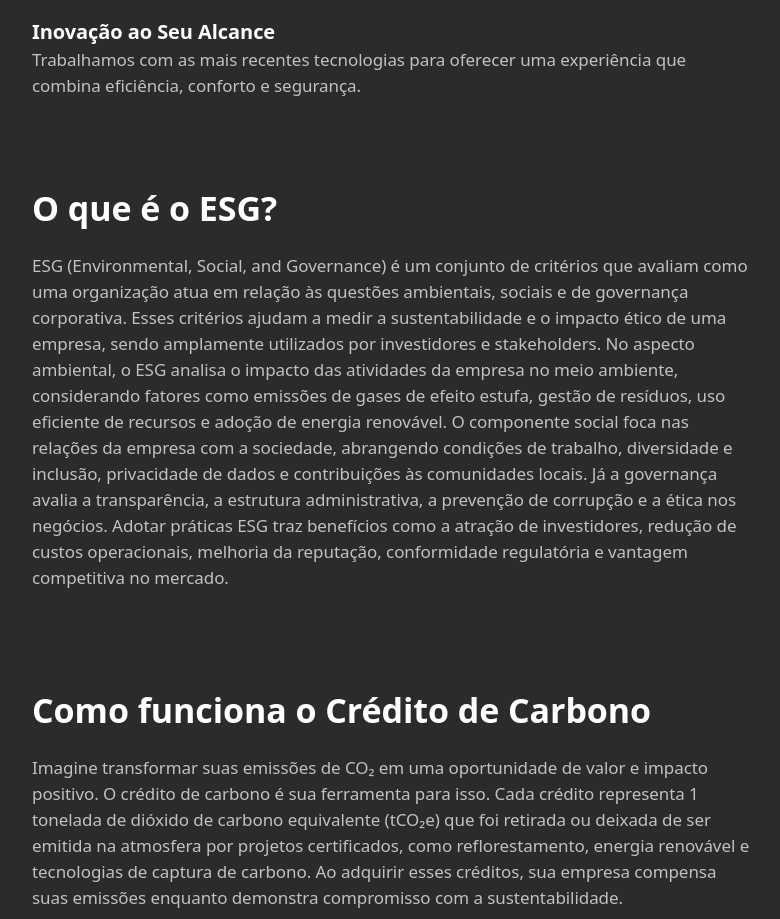
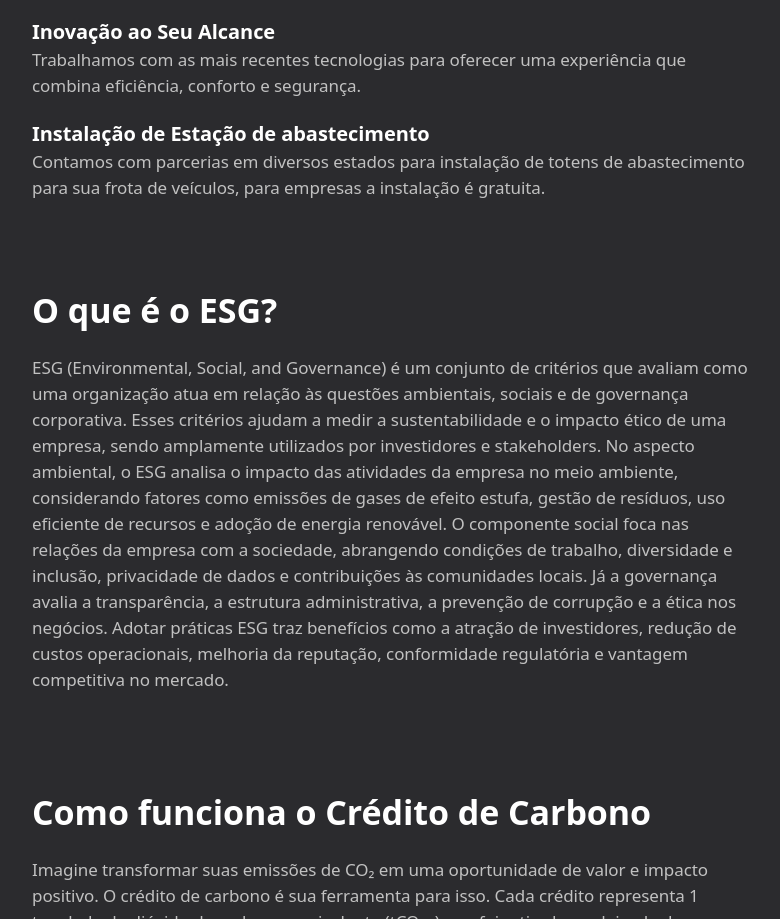
Before and after one commit to KadajoFiap/EcoDrive, a plain HTML site: page servicos.html in a window 1280 px wide. Shown: the part 1709-2628 px from the top of the page, without its empty margins (248-1028 px from the left). Drawn offline with Linux system fonts and the light colour scheme.

Commit message:
Update servicos.html
Adicionando o diferencial do totem de abastecimento

```diff
--- a/servicos.html
+++ b/servicos.html
@@ -112,6 +112,10 @@
                         <p>Trabalhamos com as mais recentes tecnologias para oferecer uma experiência que combina
                             eficiência, conforto e segurança.</p>
                     </div>
+                    <div class="diferencial-item">
+                        <h3>Instalação de Estação de abastecimento</h3>
+                        <p>Contamos com parcerias em diversos estados para instalação de totens de abastecimento para sua frota de veículos, para empresas a instalação é gratuita.</p>
+                    </div>
                 </div>
             </div>
         </section>
```
